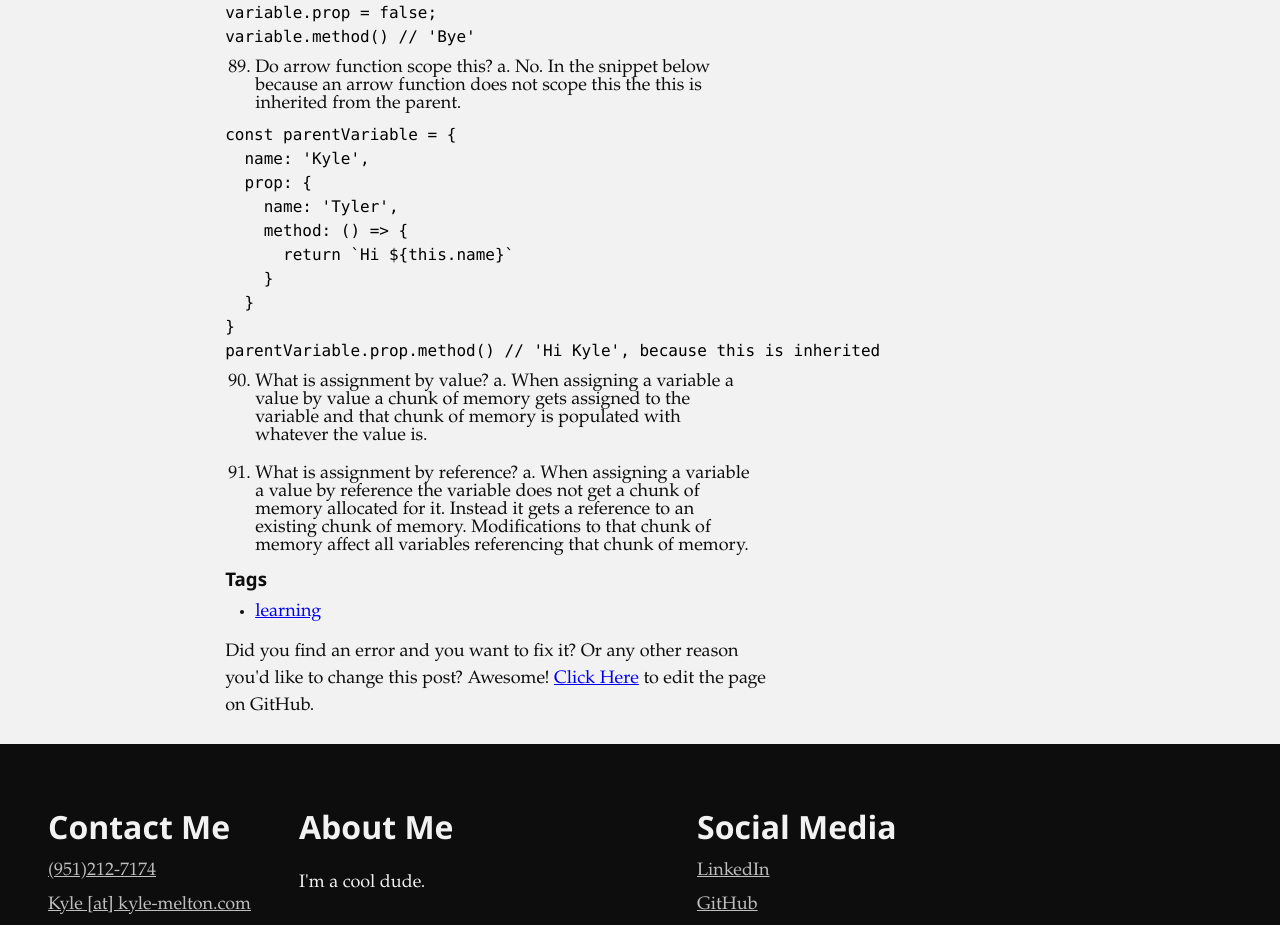
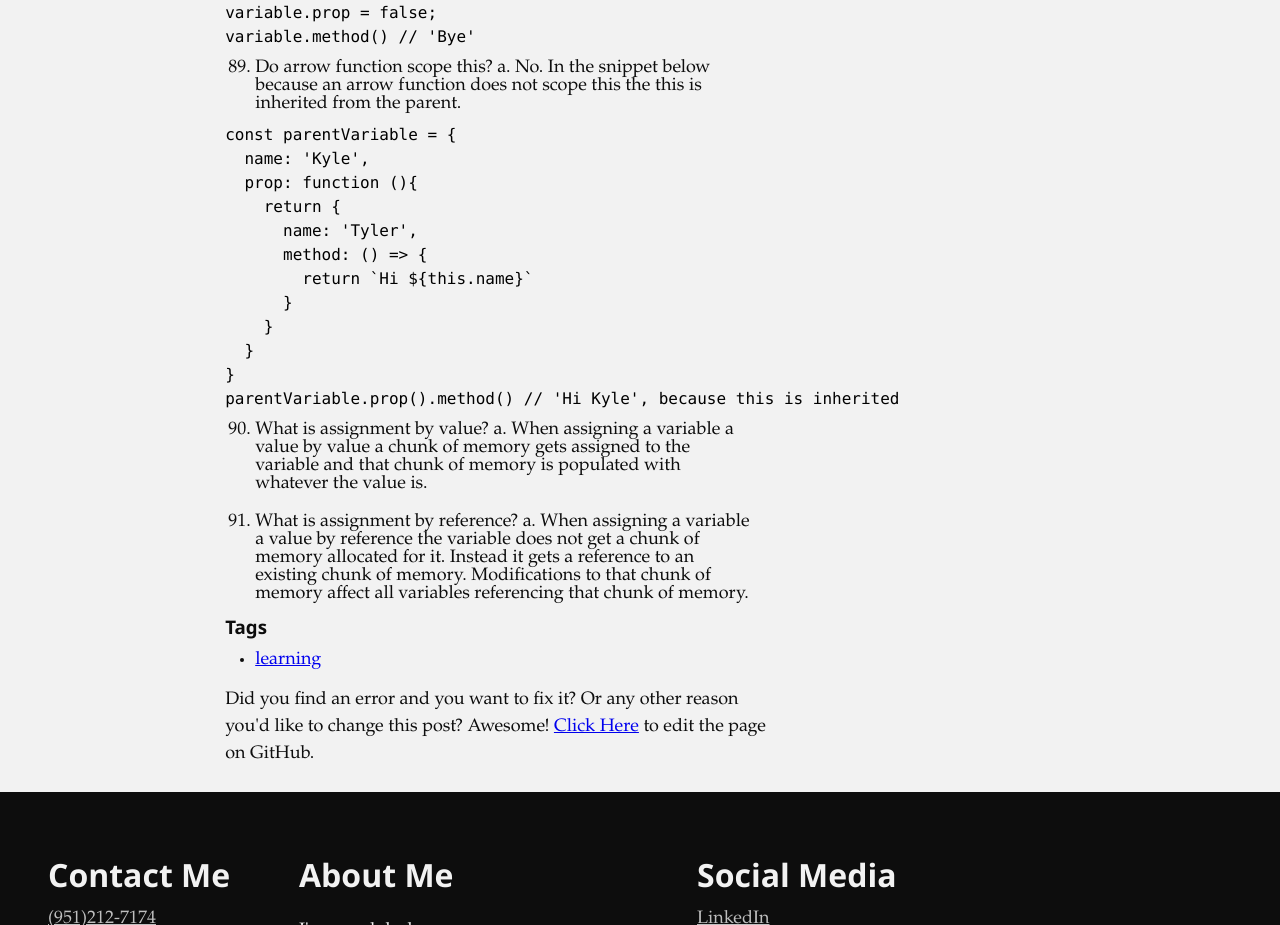
Before and after one commit to kalm42/kyle-melton.com, a Gatsby site: page /blog/2021-02-questions-to-answer-when-learning-a-new-language/ in a window 1280 px wide. Shown: the part 9700-10625 px from the top of the page. Built offline with nearby package versions, Linux system fonts and the light colour scheme; Gatsby itself is replaced by a stand-in of ours; some packages are replaced by stand-ins of ours; code samples lack their colours.

Commit message:
Update Blog “2021-02-questions-to-answer-when-learning-a-new-language”

````diff
--- a/content/blog/2021-02-questions-to-answer-when-learning-a-new-language.md
+++ b/content/blog/2021-02-questions-to-answer-when-learning-a-new-language.md
@@ -318,14 +318,16 @@ variable.method() // 'Bye'
 ```javascript
 const parentVariable = {
   name: 'Kyle',
-  prop: {
-    name: 'Tyler',
-    method: () => {
-      return `Hi ${this.name}`
+  prop: function (){
+    return {
+      name: 'Tyler',
+      method: () => {
+        return `Hi ${this.name}`
+      }
     }
   }
 }
-parentVariable.prop.method() // 'Hi Kyle', because this is inherited
+parentVariable.prop().method() // 'Hi Kyle', because this is inherited
 ```
 
 90. What is assignment by value?
````
